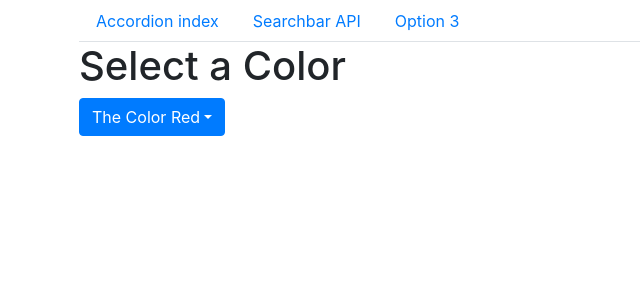
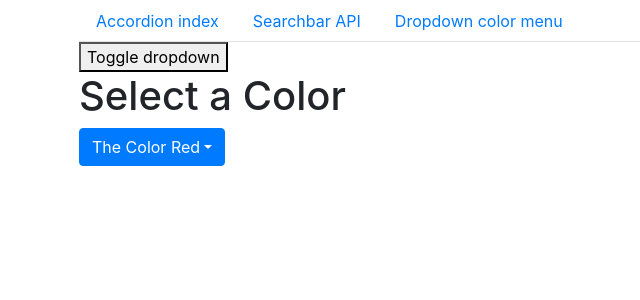
Before and after one commit to xoxoffy/widgets, a React (Create React App) app: page / in a window 1280 px wide. Shown: the top 300 px of the page, without its empty margins (6-646 px from the left). Built offline with nearby package versions, Linux system fonts and the light colour scheme.

Commit message:
Implemented a button to show or hide the dropdown menu

```diff
--- a/src/App.js
+++ b/src/App.js
@@ -40,6 +40,7 @@ const options = [
 
 const App = () => {
   const [selectedColor, setSelectedColor] = useState(options[0]);
+  const [showDropdown, setShowDropdown] = useState(true);
 
   return (
     <div className="App">
@@ -47,11 +48,16 @@ const App = () => {
         <NavigationBar />
         <Row>
           <Col>
-            <DropdownMenu
-              selectedColor={selectedColor}
-              setSelectedChangeColor={setSelectedColor}
-              options={options}
-            />
+            <button onClick={() => setShowDropdown(!showDropdown)}>
+              Toggle dropdown
+            </button>
+            {showDropdown ? (
+              <DropdownMenu
+                selectedColor={selectedColor}
+                setSelectedChangeColor={setSelectedColor}
+                options={options}
+              />
+            ) : null}
           </Col>
         </Row>
       </Container>
--- a/src/components/NavigationBar.jsx
+++ b/src/components/NavigationBar.jsx
@@ -12,7 +12,7 @@ const NavigationBar = () => {
           <Nav.Link eventKey="link-2">Searchbar API</Nav.Link>
         </Nav.Item>
         <Nav.Item>
-          <Nav.Link eventKey="link-3">Option 3</Nav.Link>
+          <Nav.Link eventKey="link-3">Dropdown color menu</Nav.Link>
         </Nav.Item>
       </Nav>
     </div>
```
